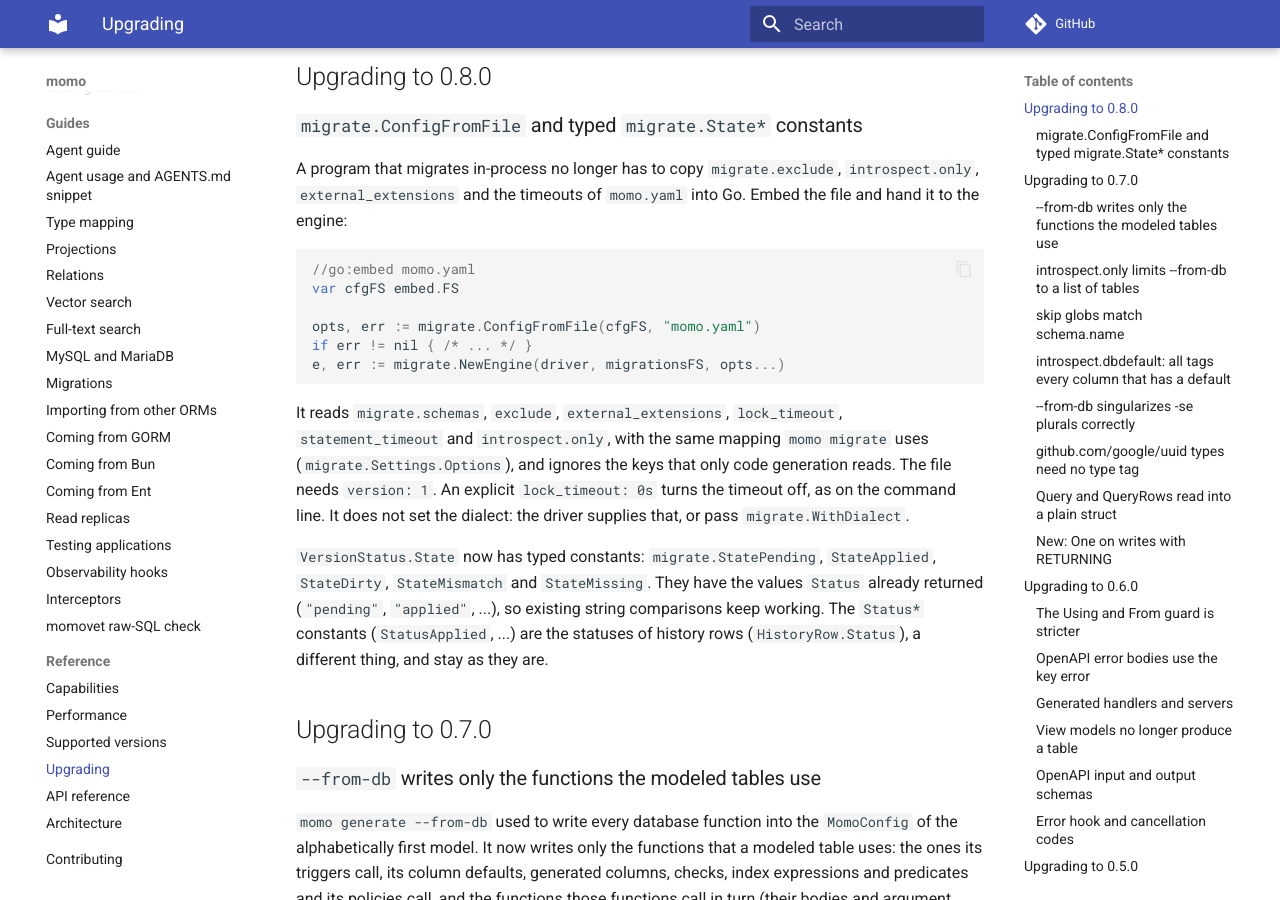
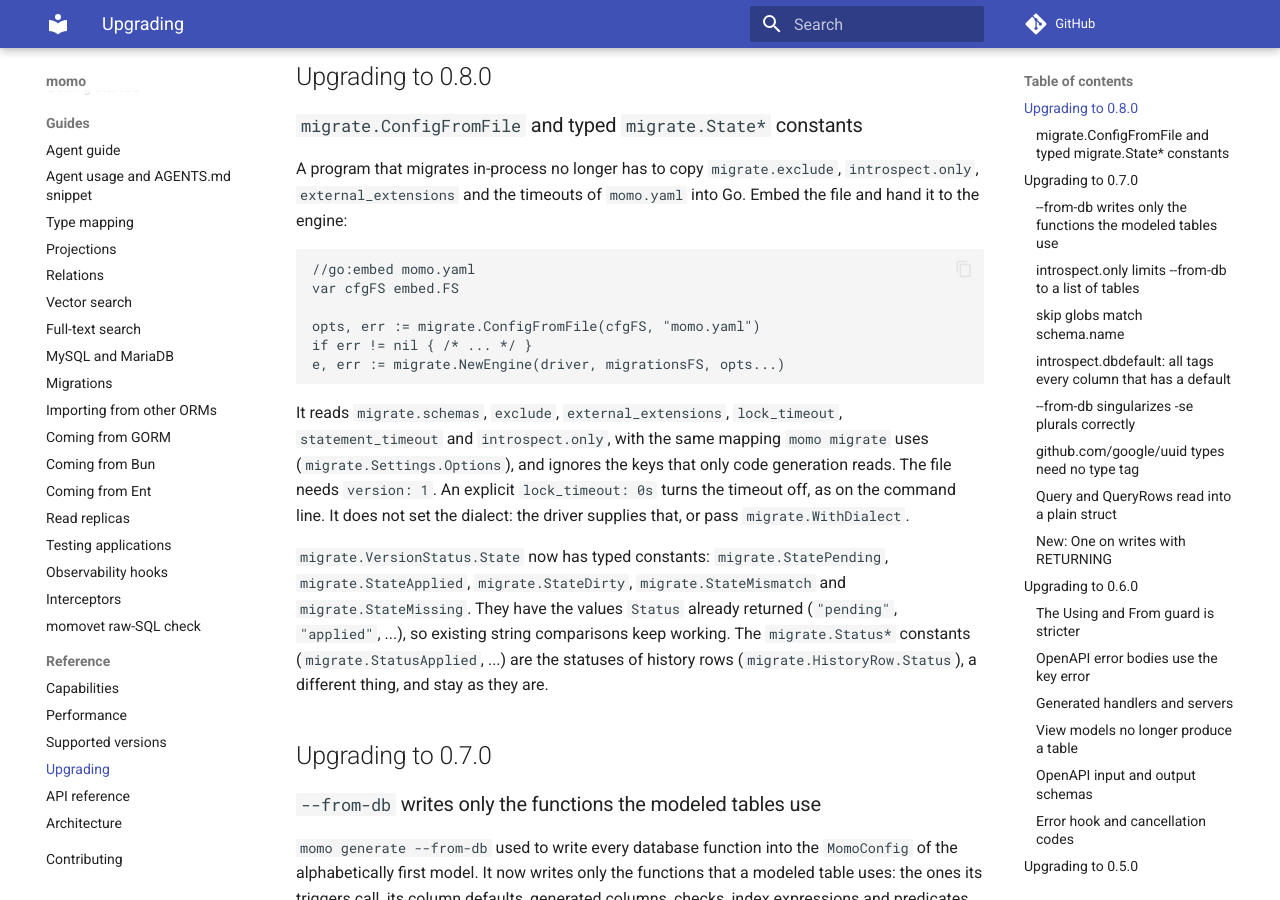
Before and after one commit to azrtydxb/momo, an MkDocs documentation site: the page built from docs/upgrading.md, in a window 1280 px wide and 900 px high, scrolled down 237 px. Built offline with MkDocs 1.6.1 and Material for MkDocs 9.7.7, drawn with Linux system fonts in a browser that asks for light colours; comment, search, counter and statistics services are not loaded; the version menu is left out.

Commit message:
fix(migrate): nested go.sum entries for yaml, qualify docs names

````diff
--- a/docs/upgrading.md
+++ b/docs/upgrading.md
@@ -13,7 +13,7 @@ A program that migrates in-process no longer has to copy `migrate.exclude`,
 `introspect.only`, `external_extensions` and the timeouts of `momo.yaml` into Go.
 Embed the file and hand it to the engine:
 
-```go
+```text
 //go:embed momo.yaml
 var cfgFS embed.FS
 
@@ -29,12 +29,13 @@ reads. The file needs `version: 1`. An explicit `lock_timeout: 0s` turns the
 timeout off, as on the command line. It does not set the dialect: the driver
 supplies that, or pass `migrate.WithDialect`.
 
-`VersionStatus.State` now has typed constants: `migrate.StatePending`,
-`StateApplied`, `StateDirty`, `StateMismatch` and `StateMissing`. They have the
+`migrate.VersionStatus.State` now has typed constants: `migrate.StatePending`,
+`migrate.StateApplied`, `migrate.StateDirty`, `migrate.StateMismatch` and
+`migrate.StateMissing`. They have the
 values `Status` already returned (`"pending"`, `"applied"`, ...), so existing
-string comparisons keep working. The `Status*` constants (`StatusApplied`, ...)
-are the statuses of history rows (`HistoryRow.Status`), a different thing, and
-stay as they are.
+string comparisons keep working. The `migrate.Status*` constants (`migrate.StatusApplied`, ...)
+are the statuses of history rows (`migrate.HistoryRow.Status`), a different thing,
+and stay as they are.
 
 ## Upgrading to 0.7.0
 
````
Also changed, not shown: 6 other files.
